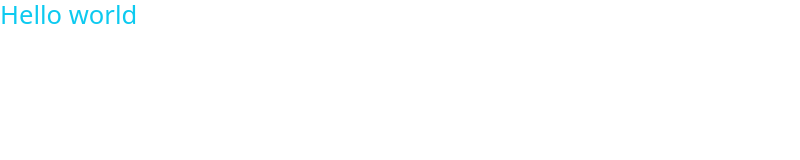
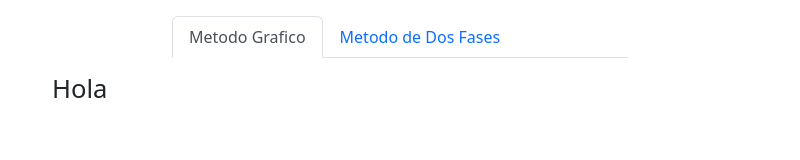
Before and after one commit to dxnielopez/electronProjectOP, an Electron app: page index.html in a window 800 px wide. Drawn offline with nearby package versions, Linux system fonts and the light colour scheme.

Commit message:
Add nav-tab & change name in package.json

```diff
--- a/index.html
+++ b/index.html
@@ -15,8 +15,40 @@
 </head>
 
 <body>
-    <h3 class="text-info">Hello world</h3>
-
+    <div class="container mt-3">
+        <div class="d-flex row justify-content-center">
+            <div class="col-md-8">
+                <ul class="nav nav-tabs">
+                    <li class="nav-item">
+                        <button class="nav-link active" id="graphic-tab" data-bs-toggle="tab"
+                            data-bs-target="#graphic-tab-pane" type="button" role="tab" aria-controls="graphic-tab-pane"
+                            aria-selected="true">
+                            Metodo Grafico
+                        </button>
+                    </li>
+                    <li class="nav-item">
+                        <button class="nav-link" id="twoPhase-tab" data-bs-toggle="tab"
+                            data-bs-target="#twoPhase-tab-pane" type="button" role="tab"
+                            aria-controls="graphic-tab-pane" aria-selected="true">
+                            Metodo de Dos Fases
+                        </button>
+                    </li>
+                </ul>
+            </div>
+        </div>
+        <div class="row mt-3">
+            <div class="col-md-12">
+                <div class="tab-content" id="myTabContent">
+                    <div class="tab-pane fade show active" id="graphic-tab-pane" role="tabpanel" aria-labelledby="graphic-tab">
+                        <h3>Hola</h3>
+                    </div>
+                    <div class="tab-pane fade" id="twoPhase-tab-pane" role="tabpanel" aria-labelledby="twoPhase-tab">
+                        <h3>Mundo</h3>
+                    </div>
+                </div>
+            </div>
+        </div>
+    </div>
     <script src="./node_modules/bootstrap/dist/js/bootstrap.bundle.min.js"></script>
 </body>
 
```
Also changed, not shown: package.json (+11 -2 lines).
